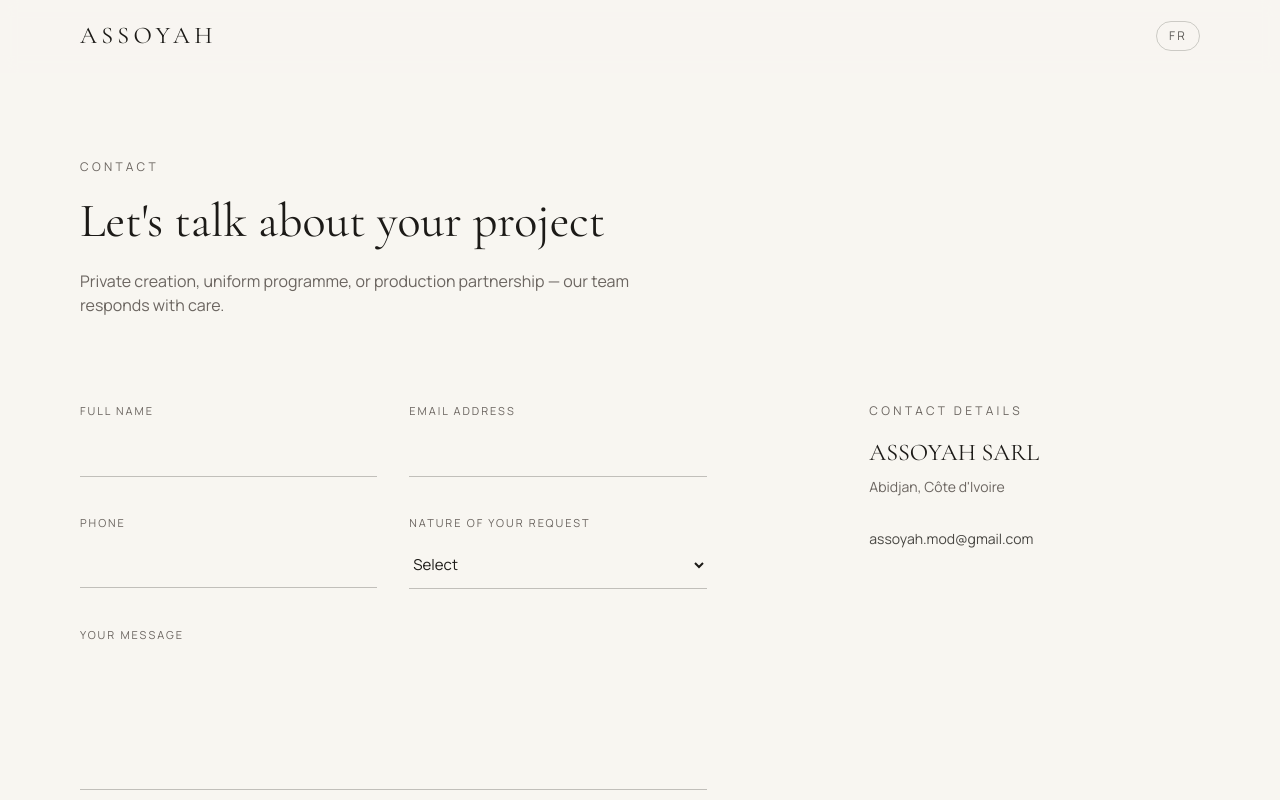
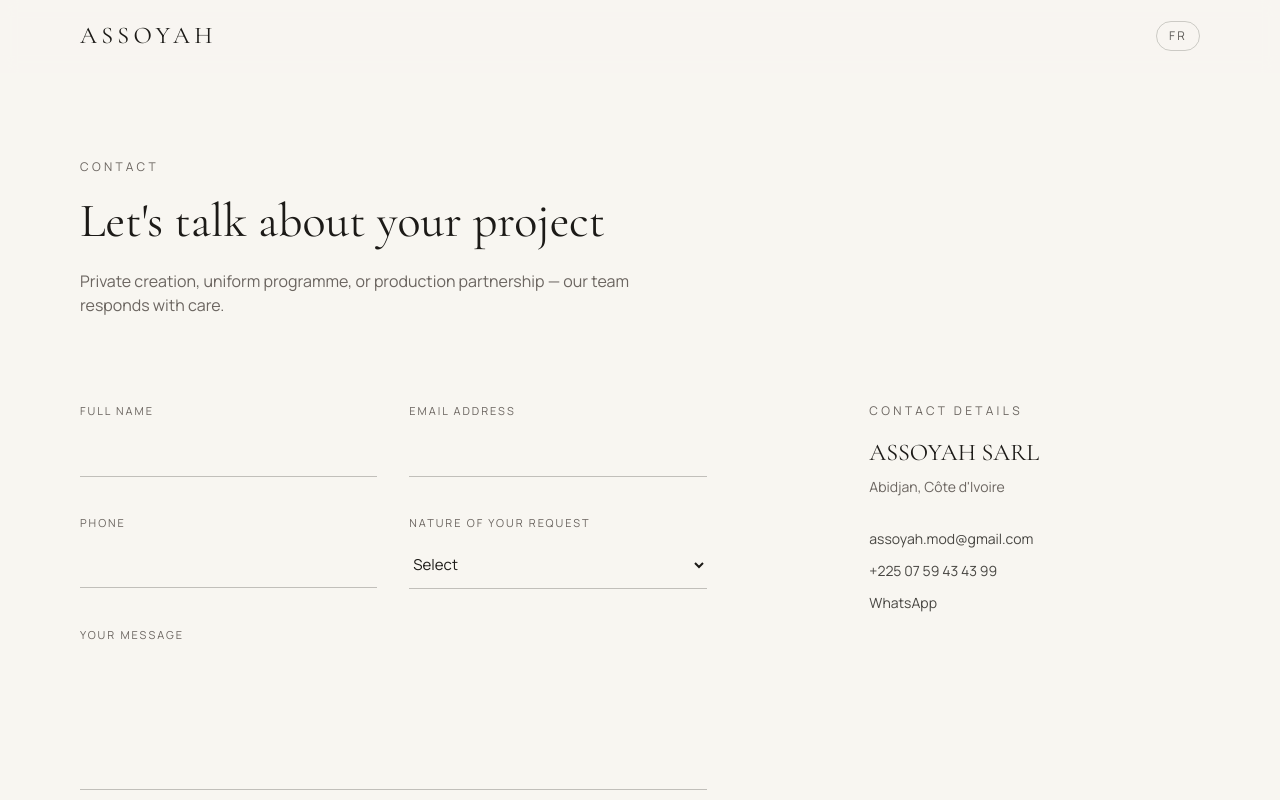
Before and after one commit to parvizfatahnaee-gif/assoyah-website, a Next.js app: page /en/contact in a window 1280 px wide. Shown: the top 800 px of the page. Built offline with nearby package versions, Linux system fonts and the light colour scheme.

Commit message:
Update page.tsx

```diff
--- a/src/app/[locale]/contact/page.tsx
+++ b/src/app/[locale]/contact/page.tsx
@@ -110,8 +110,27 @@ export default function ContactPage({ params }: { params: { locale: string } })
               <p className="mt-2 font-body text-sm text-stone">
                 {contact.detailsLocation}
               </p>
-              <div className="mt-8 space-y-1 font-body text-sm text-charcoal/80">
-                <p>{company.email}</p>
+              <div className="mt-8 space-y-3 font-body text-sm text-charcoal/80">
+                <a
+                  href={`mailto:${company.email}`}
+                  className="block transition-colors hover:text-terracotta"
+                >
+                  {company.email}
+                </a>
+                <a
+                  href={`tel:${company.phoneHref}`}
+                  className="block transition-colors hover:text-terracotta"
+                >
+                  {company.phone}
+                </a>
+                <a
+                  href={`https://wa.me/${company.whatsappHref}`}
+                  target="_blank"
+                  rel="noopener noreferrer"
+                  className="block transition-colors hover:text-terracotta"
+                >
+                  WhatsApp
+                </a>
               </div>
             </FadeIn>
           </div>
```
